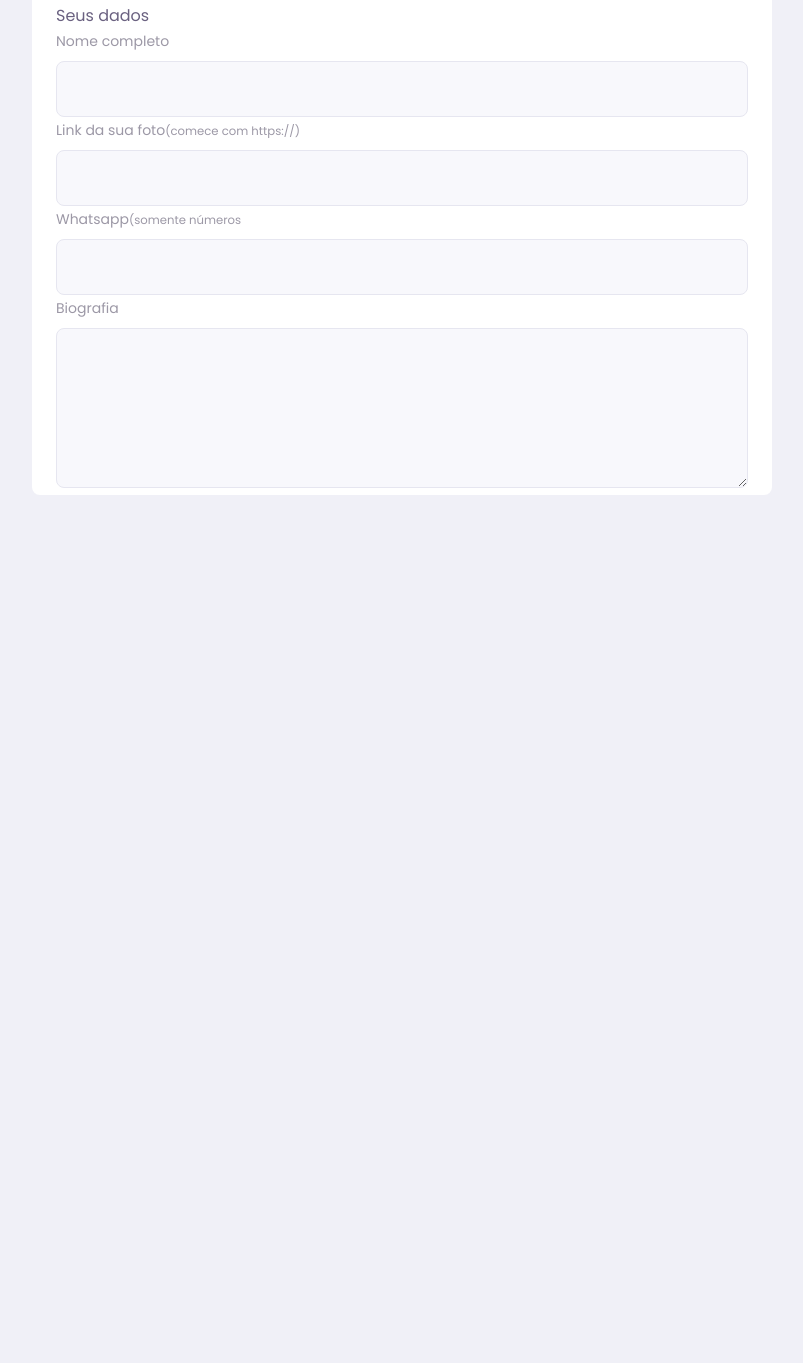
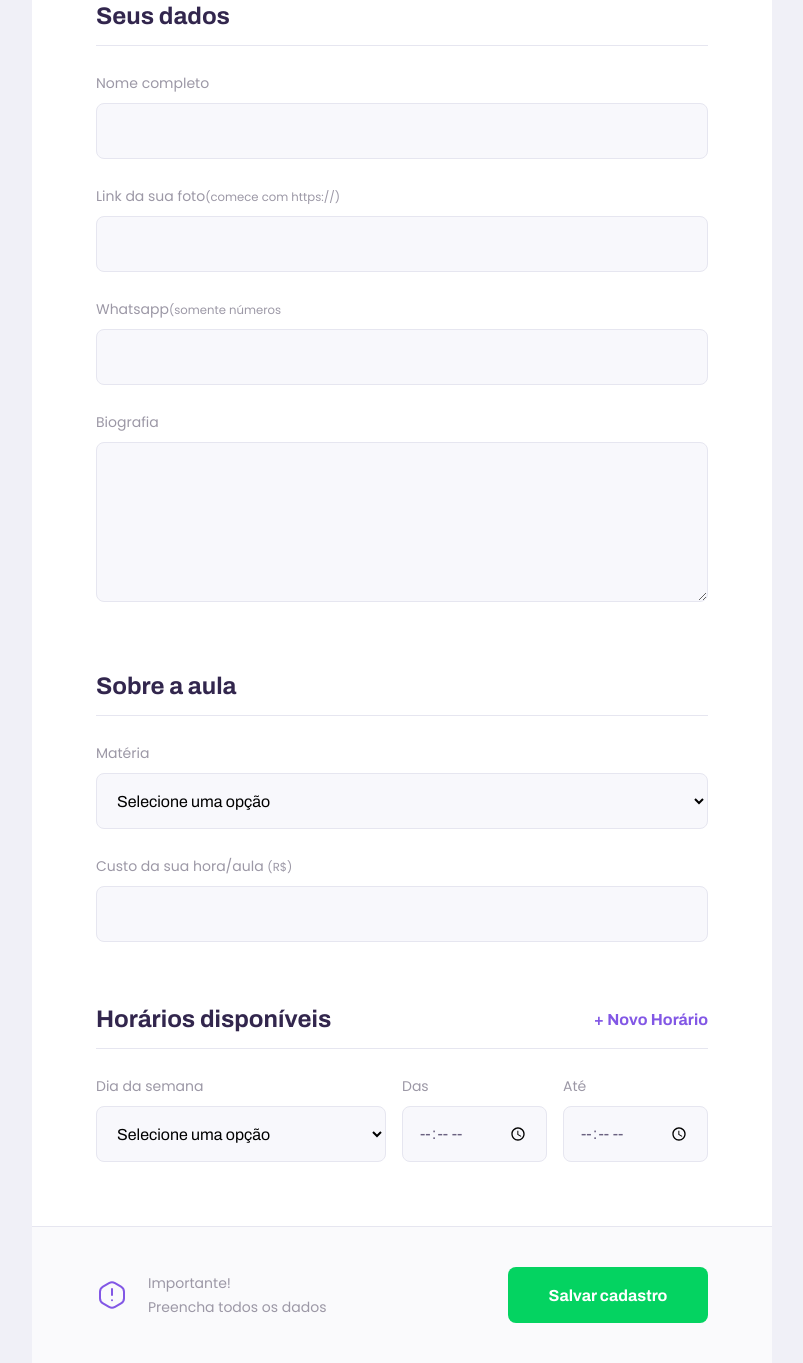
Before and after one commit to paulomaateus/NLW2, a plain HTML site: page give-classes.html in a window 1280 px wide. Shown: the part 369-1732 px from the top of the page, without its empty margins (238-1041 px from the left). Before the commit the page ends 864 px from the top, so only its background shows below. Drawn offline with Linux system fonts and the light colour scheme.

Commit message:
Front end finalizado

```diff
--- a/give-classes.html
+++ b/give-classes.html
@@ -14,6 +14,7 @@
     <link rel="stylesheet" href="styles/partials/forms.css">
 
     <link href="https://fonts.googleapis.com/css2?family=Archivo:wght@400;700&amp;family=Poppins:wght@400;600&amp;display=swap" rel="stylesheet">
+    <script src="scripts/addField.js" defer></script>
 </head>
 
 <body id = "page-give-classes"> <!-- a tag Body e onde ficam todos os componentes, textos, botoes visiveis em uma pagina-->
@@ -58,7 +59,69 @@
                     </div>
 
                 </fieldset>
+                <fieldset>
+                    <legend>Sobre a aula</legend>
+                    <div class="select-block">
+                        <label for="subject" id="subject"> Matéria</label>
+                        <select name="subject" id="subject" required>
+                            <option value="">Selecione uma opção</option>
+                            <option value="1">Artes</option>
+                            <option value="2">Biologia</option>
+                            <option value="3">Ciências</option>
+                            <option value="4">Educação física</option>
+                            <option value="5">Física</option>
+                            <option value="6">Geografia</option>
+                            <option value="7">História</option>
+                            <option value="8">Matemática</option>
+                            <option value="9">Português</option>
+                            <option value="10">Química</option>
+                        </select>
+                    </div>
+                    <div class="input-block">
+                        <label for="cost"> Custo da sua hora/aula
+                            <small>(R$)</small>
+                        </label>
+                        <input type="cost" id="cost" type="number" required>
+                    </div>
+                </fieldset>
+                <fieldset id="schedule-items">
+                    <legend>Horários disponíveis
+                        <button type = "button" id= "add-time">+ Novo Horário</button>
+                    </legend>
+                    <div class="schedule-item">
+                        <div class="select-block">
+                            <label for="weekday">Dia da semana</label>
+                            <select name="weekday[]" required>
+                                <option value="">Selecione uma opção</option>
+                                <option value="0">Domingo</option>
+                                <option value="1">Segunda-feira</option>
+                                <option value="2">Terça-feira</option>
+                                <option value="3">Quarta-feira</option>
+                                <option value="4">Quinta-feira</option>
+                                <option value="5">Sexta-feira</option>
+                                <option value="6">Sábado</option>
+                            </select>
+                        </div>
+                        <div class="input-block">
+                            <label for="time-from">Das</label>
+                            <input type="time" name="time-from[]" required>
+                        </div>
+                        <div class="input-block">
+                            <label for="time-to">Até</label>
+                            <input type="time" name="time-to[]" required>
+                        </div>
+
+                    </div>
+                </fieldset>
             </form>
+
+            <footer>
+                <p>
+                    <img src="/images/icons/warning.svg" alt="Aviso importante">
+                    Importante! <br> Preencha todos os dados
+                </p>
+                <button type="submit" form="create-class">Salvar cadastro</button>
+            </footer>
 
         </main>
 
--- /dev/null
+++ b/scripts/addField.js
@@ -0,0 +1,12 @@
+//Funcionalidade de adicionar um novo campo para horarios de dar aulas
+document.querySelector("#add-time")
+.addEventListener('click', cloneField)
+
+function cloneField(){
+    const newFieldContainer = document.querySelector('.schedule-item').cloneNode(true)
+    const fields = newFieldContainer.querySelectorAll('input')
+    fields.forEach(function(field){
+        field.value = ""
+    })
+    document.querySelector('#schedule-items').appendChild(newFieldContainer)
+}
--- a/styles/partials/page-give-classes.css
+++ b/styles/partials/page-give-classes.css
@@ -1,6 +1,9 @@
 #page-give-classes #container{
     width: 100vw;
     height: 100vh;
+}
+#page-give-clasess .page-header .header-content{
+    margin-bottom: 6.4rem;
 }
 
 #page-give-classes main{
@@ -16,7 +19,7 @@
 
     padding: 0 2.4rem;
 }
-#page-five-classes fieldset legend {
+#page-give-classes fieldset legend {
     font: 700 2.4rem Archivo;
     color: var(--color-text-title);
     margin-bottom: 2.4rem;
@@ -30,9 +33,114 @@
     border-bottom: 1px solid var(--color-line-in-white)
 }
 
+#page-give-classes fieldset legend button{
+    background: none;
+    border: 0;
+    color: var(--color-primary);
+
+    font: 700 1.6rem Archivo;
+    cursor: pointer;
+
+    transition: 0.2s;
+}
+
+#page-give-classes fieldset legend button:hover{
+
+    color: var(--color-primary-dark)
+}
+
+#page-give-classes fieldset+fieldset{
+    margin-top: 6.4rem;
+
+}
+
+#page-give-classes .input-block+.input-block,
+#page-give-classes .input-block+.textarea-block,
+#page-give-classes .select-block+.input-block{
+    margin-top: 2.4rem;
+}
+
+#page-give-classes main footer{
+    padding: 4trm 2.4rem;
+
+    background: var(--color-box-footer);
+    border-top: 1px solid var(--color-line-in-white);
+    margin-top: 6.4rem;
+}
+
+#page-give-classes main footer p{
+    display: flex;
+    align-items: center;
+    justify-content: center;
+
+    font-size: 1.4rem;
+    line-height: 2.4rem;
+
+    color: var(--color-text-complement);
+}
+
+#page-give-classes main footer p img{
+    margin-right: 2rem;
+}
+
+#page-give-classes main footer button {
+    width: 100%;
+    height: 5.6rem;
+    background: var(--color-secondary);
+    color: var(--color-button-text);
+    border: 0;
+    border-radius: .8rem;
+    cursor: pointer;
+    font: 700 1.6rem Archivo;
+    display: flex;
+    align-items: center;
+    justify-content: center;
+    text-decoration: none;
+    transition: 0.2s;
+    margin-top: 3.2rem;
+}
+#page-give-classes main footer button:hover{
+    background: var(--color-secondary-dark);
+}
+.schedule-item+.schedule-item{
+    margin-top: 3.2rem;
+    padding-top: 3.2rem;
+
+    border-top: 1px solid var(--color-line-in-white);
+}
+
 @media(min-width:700px){
     #page-give-classes #container{
         max-width: 100vw;
+    }
+    #page-give-classes .page-header .header-content{
+        margin-bottom: 0;
+    }
+    #page-give-classes main fieldset{
+        padding: 0 64px;
+    }
+    .schedule-item{
+        display: grid;
+        grid-template-columns: 2fr 1fr 1fr;
+        column-gap: 1.6rem;
+    }
+    #page-give-classes #schedule-items .select-block+.input-block,
+    #page-give-classes #schedule-items .input-block+.input-block{
+        margin-top: 0;
+    }
+
+    #page-give-classes main footer{
+        padding: 40px 64px;
+        display: flex;
+        align-items: center;
+        justify-content: space-between;
+    }
+
+    #page-give-classes main footer button{
+        margin-top: 0;
+
+        width: 200px;
 
     }
+
 }
```
